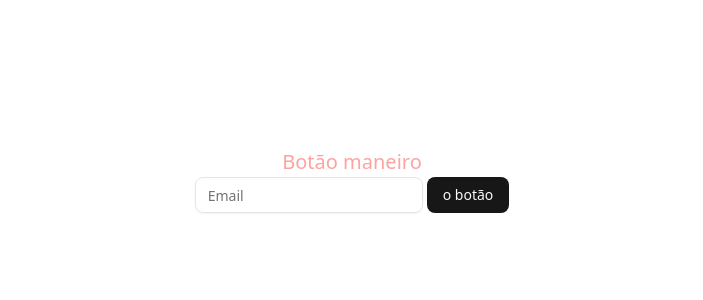
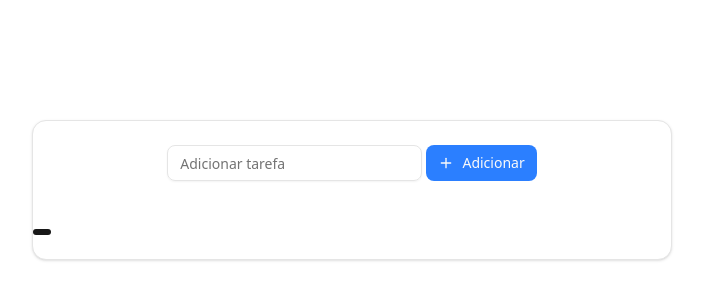
Before and after one commit to SHAN-ischad/mynext-project, a Next.js app: page / in a window 1280 px wide. Shown: the part 220-520 px from the top of the page, without its empty margins (288-991 px from the left). Built offline with nearby package versions, Linux system fonts and the light colour scheme.

Commit message:
interface 100% concluída

```diff
--- /dev/null
+++ b/components/ui/badge.tsx
@@ -0,0 +1,46 @@
+import * as React from "react"
+import { Slot } from "@radix-ui/react-slot"
+import { cva, type VariantProps } from "class-variance-authority"
+
+import { cn } from "@/lib/utils"
+
+const badgeVariants = cva(
+  "inline-flex items-center justify-center rounded-full border px-2 py-0.5 text-xs font-medium w-fit whitespace-nowrap shrink-0 [&>svg]:size-3 gap-1 [&>svg]:pointer-events-none focus-visible:border-ring focus-visible:ring-ring/50 focus-visible:ring-[3px] aria-invalid:ring-destructive/20 dark:aria-invalid:ring-destructive/40 aria-invalid:border-destructive transition-[color,box-shadow] overflow-hidden",
+  {
+    variants: {
+      variant: {
+        default:
+          "border-transparent bg-primary text-primary-foreground [a&]:hover:bg-primary/90",
+        secondary:
+          "border-transparent bg-secondary text-secondary-foreground [a&]:hover:bg-secondary/90",
+        destructive:
+          "border-transparent bg-destructive text-white [a&]:hover:bg-destructive/90 focus-visible:ring-destructive/20 dark:focus-visible:ring-destructive/40 dark:bg-destructive/60",
+        outline:
+          "text-foreground [a&]:hover:bg-accent [a&]:hover:text-accent-foreground",
+      },
+    },
+    defaultVariants: {
+      variant: "default",
+    },
+  }
+)
+
+function Badge({
+  className,
+  variant,
+  asChild = false,
+  ...props
+}: React.ComponentProps<"span"> &
+  VariantProps<typeof badgeVariants> & { asChild?: boolean }) {
+  const Comp = asChild ? Slot : "span"
+
+  return (
+    <Comp
+      data-slot="badge"
+      className={cn(badgeVariants({ variant }), className)}
+      {...props}
+    />
+  )
+}
+
+export { Badge, badgeVariants }
--- /dev/null
+++ b/components/ui/card.tsx
@@ -0,0 +1,92 @@
+import * as React from "react"
+
+import { cn } from "@/lib/utils"
+
+function Card({ className, ...props }: React.ComponentProps<"div">) {
+  return (
+    <div
+      data-slot="card"
+      className={cn(
+        "bg-card text-card-foreground flex flex-col gap-6 rounded-xl border py-6 shadow-sm",
+        className
+      )}
+      {...props}
+    />
+  )
+}
+
+function CardHeader({ className, ...props }: React.ComponentProps<"div">) {
+  return (
+    <div
+      data-slot="card-header"
+      className={cn(
+        "@container/card-header grid auto-rows-min grid-rows-[auto_auto] items-start gap-2 px-6 has-data-[slot=card-action]:grid-cols-[1fr_auto] [.border-b]:pb-6",
+        className
+      )}
+      {...props}
+    />
+  )
+}
+
+function CardTitle({ className, ...props }: React.ComponentProps<"div">) {
+  return (
+    <div
+      data-slot="card-title"
+      className={cn("leading-none font-semibold", className)}
+      {...props}
+    />
+  )
+}
+
+function CardDescription({ className, ...props }: React.ComponentProps<"div">) {
+  return (
+    <div
+      data-slot="card-description"
+      className={cn("text-muted-foreground text-sm", className)}
+      {...props}
+    />
+  )
+}
+
+function CardAction({ className, ...props }: React.ComponentProps<"div">) {
+  return (
+    <div
+      data-slot="card-action"
+      className={cn(
+        "col-start-2 row-span-2 row-start-1 self-start justify-self-end",
+        className
+      )}
+      {...props}
+    />
+  )
+}
+
+function CardContent({ className, ...props }: React.ComponentProps<"div">) {
+  return (
+    <div
+      data-slot="card-content"
+      className={cn("px-6", className)}
+      {...props}
+    />
+  )
+}
+
+function CardFooter({ className, ...props }: React.ComponentProps<"div">) {
+  return (
+    <div
+      data-slot="card-footer"
+      className={cn("flex items-center px-6 [.border-t]:pt-6", className)}
+      {...props}
+    />
+  )
+}
+
+export {
+  Card,
+  CardHeader,
+  CardFooter,
+  CardTitle,
+  CardAction,
+  CardDescription,
+  CardContent,
+}
--- /dev/null
+++ b/components/ui/separator.tsx
@@ -0,0 +1,28 @@
+"use client"
+
+import * as React from "react"
+import * as SeparatorPrimitive from "@radix-ui/react-separator"
+
+import { cn } from "@/lib/utils"
+
+function Separator({
+  className,
+  orientation = "horizontal",
+  decorative = true,
+  ...props
+}: React.ComponentProps<typeof SeparatorPrimitive.Root>) {
+  return (
+    <SeparatorPrimitive.Root
+      data-slot="separator"
+      decorative={decorative}
+      orientation={orientation}
+      className={cn(
+        "bg-border shrink-0 data-[orientation=horizontal]:h-px data-[orientation=horizontal]:w-full data-[orientation=vertical]:h-full data-[orientation=vertical]:w-px",
+        className
+      )}
+      {...props}
+    />
+  )
+}
+
+export { Separator }
--- a/package.json
+++ b/package.json
@@ -9,6 +9,7 @@
     "lint": "eslint"
   },
   "dependencies": {
+    "@radix-ui/react-separator": "^1.1.8",
     "@radix-ui/react-slot": "^1.2.4",
     "class-variance-authority": "^0.7.1",
     "clsx": "^2.1.1",
--- a/src/app/page.tsx
+++ b/src/app/page.tsx
@@ -1,14 +1,29 @@
 import { Input } from "@/components/ui/input";
 import { Button } from "../../components/ui/button";
+import { Card, } from "@/components/ui/card";
+import { Separator } from "@radix-ui/react-separator";
+import { Plus } from 'lucide-react';
+import { Badge } from "@/components/ui/badge";
+
 export default function app() {
   return (
-    <main className="h-screen flex items-center flex-col justify-center">
-      <h1 className="text-red-300 text-[20px]">Botão maneiro</h1>
+    <main className="h-screen  flex items-center flex-col justify-center">
 
-      <div className=" flex flex-row gap-1">
-        <Input className=" " placeholder="Email" />
-        <Button >o botão</Button>
-      </div>
+      <Card className="mt-5 w-1/2 ">
+
+        <div className=" flex flex-row justify-center gap-1">
+          <Input className="w-[40%]" placeholder="Adicionar tarefa" />
+          <Button className="bg-blue-500" ><Plus />Adicionar</Button>
+        </div>
+
+        <Separator className="" orientation="horizontal" />
+
+        <div className="flex flex-row items-start">
+          <Badge />
+
+        </div>
+
+      </Card>
 
     </main>
   );
```
Also changed, not shown: 1 other file (tests, documents, lock files or other folders).
